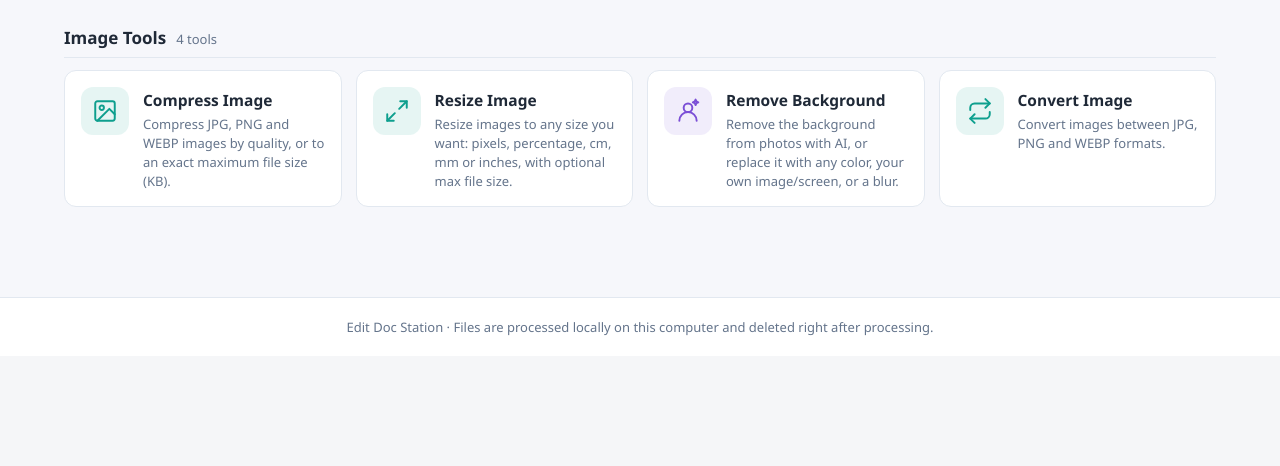
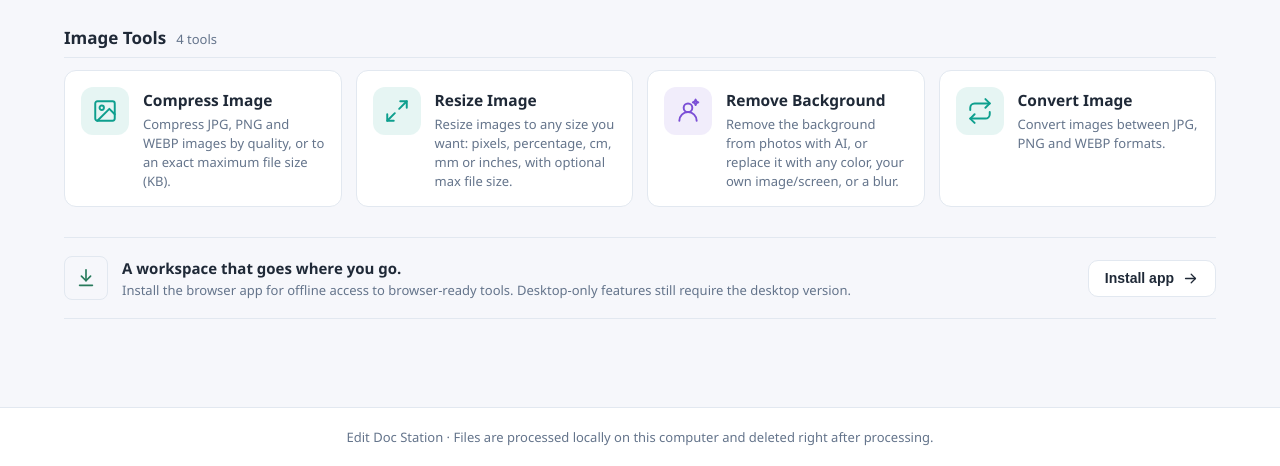
Before and after one commit to namashubh/EditDocStation, a Flask app: page / in a window 1280 px wide. Shown: the part 1545-2011 px from the top of the page. Before the commit the page ends 1880 px from the top, so only its background shows below. Run offline with Flask 3, Linux system fonts and the light colour scheme; some libraries are stand-ins or nearby versions.

Commit message:
Add GitHub-friendly app install and full catalog

```diff
--- a/index.html
+++ b/index.html
@@ -3,9 +3,11 @@
 <head>
   <meta charset="UTF-8">
   <meta name="viewport" content="width=device-width, initial-scale=1.0">
+  <meta name="theme-color" content="#1d4ed8">
   <title>Edit Doc Station - PDF &amp; Image Tools</title>
   <link rel="icon" href="static/logo.svg" type="image/svg+xml">
-  <link rel="stylesheet" href="static/style.css?v=pages-4">
+  <link rel="manifest" href="manifest.webmanifest">
+  <link rel="stylesheet" href="static/style.css?v=pages-5">
 </head>
 <body class="browser-app">
   <header class="topbar">
@@ -30,6 +32,6 @@
   <script src="static/browser-tools.js?v=pages-4"></script>
   <script src="static/background-engine.js?v=background-1"></script>
   <script src="static/background-editor.js?v=background-1"></script>
-  <script src="static/app.js?v=pages-4"></script>
+  <script src="static/app.js?v=pages-8"></script>
 </body>
 </html>
--- a/static/app.js
+++ b/static/app.js
@@ -184,10 +184,8 @@ const TOOLS = [
 
 /* ------------------------------------------------------------------ routing */
 if (window.BrowserTools) {
-  for (let index = TOOLS.length - 1; index >= 0; index--) {
-    if (!BrowserTools.supported.has(TOOLS[index].id)) TOOLS.splice(index, 1);
-  }
   for (const tool of TOOLS) {
+    tool.desktopOnly = !BrowserTools.supported.has(tool.id);
     if (tool.accept === IMG) tool.accept = '.jpg,.jpeg,.png,.webp,.bmp,.gif';
     if (tool.id === 'pdf-to-jpg') {
       tool.desc = 'Render PDF pages as JPG or PNG images.';
@@ -203,11 +201,92 @@ if (window.BrowserTools) {
 }
 
 let homeQuery = '';
+const DESKTOP_ONLY_REASONS = {
+  'pdf-to-word': 'Needs the desktop document extraction and conversion engine.',
+  'pdf-to-powerpoint': 'Needs the desktop document extraction and conversion engine.',
+  'pdf-to-excel': 'Needs the desktop document extraction and conversion engine.',
+  'word-to-pdf': 'Needs the desktop conversion service and a compatible office suite.',
+  'powerpoint-to-pdf': 'Needs the desktop conversion service and a compatible office suite.',
+  'excel-to-pdf': 'Needs the desktop conversion service and a compatible office suite.',
+  'html-to-pdf': 'Needs a local browser-rendering service.',
+  unlock: 'PDF password operations are currently handled by the desktop processor.',
+  protect: 'PDF password operations are currently handled by the desktop processor.',
+};
+let installPromptEvent = null;
+let appInstalled = window.matchMedia('(display-mode: standalone)').matches || window.navigator.standalone === true;
+
+function updateInstallUI() {
+  document.querySelectorAll('[data-install-app]').forEach(button => {
+    button.disabled = appInstalled;
+    const label = button.querySelector('span');
+    if (label) label.textContent = appInstalled ? 'App installed' : 'Install app';
+  });
+}
+
+async function installApp() {
+  const status = $('[data-install-status]');
+  if (appInstalled) {
+    if (status) status.textContent = 'Edit Doc Station is installed on this device.';
+    return;
+  }
+  if (!installPromptEvent) {
+    if (status) status.textContent = 'To install, open your browser menu and choose "Install app" or "Add to Home Screen".';
+    return;
+  }
+  installPromptEvent.prompt();
+  const choice = await installPromptEvent.userChoice;
+  installPromptEvent = null;
+  if (status) status.textContent = choice.outcome === 'accepted' ? 'Edit Doc Station is being installed.' : 'Installation was dismissed.';
+}
+
+window.addEventListener('beforeinstallprompt', event => {
+  event.preventDefault();
+  installPromptEvent = event;
+  updateInstallUI();
+});
+window.addEventListener('appinstalled', () => {
+  appInstalled = true;
+  updateInstallUI();
+  const status = $('[data-install-status]');
+  if (status) status.textContent = 'Edit Doc Station is installed on this device.';
+});
+document.addEventListener('click', event => {
+  if (event.target.closest('[data-install-app]')) installApp();
+});
+if ('serviceWorker' in navigator) {
+  navigator.serviceWorker.register('./service-worker.js')
+    .then(registration => registration.update())
+    .catch(() => {});
+}
+
+function installPromo() {
+  return el('section', { class: 'install-promo', 'aria-labelledby': 'install-title' },
+    el('div', { class: 'install-mark', 'aria-hidden': 'true' }, svgIcon(['M12 3v12', 'M7 10l5 5 5-5', 'M5 20h14'])),
+    el('div', { class: 'install-copy' },
+      el('h2', { id: 'install-title' }, 'A workspace that goes where you go.'),
+      el('p', {}, 'Install the browser app for offline access to browser-ready tools. Desktop-only features still require the desktop version.')),
+    el('div', { class: 'install-action' },
+      el('button', { class: 'btn install-button', type: 'button', 'data-install-app': true },
+        el('span', {}, 'Install app'), svgIcon(['M5 12h14', 'M13 6l6 6-6 6'])),
+      el('p', { class: 'install-status', 'data-install-status': true, role: 'status', 'aria-live': 'polite' })));
+}
+
+function renderDesktopOnly(tool) {
+  $('#app').replaceChildren(
+    el('a', { class: 'back', href: '#' }, '\u2190 All tools'),
+    el('div', { class: 'tool-head' }, toolIcon(tool, true),
+      el('div', {}, el('h1', {}, tool.name), el('p', {}, tool.desc))),
+    el('section', { class: 'desktop-availability' },
+      el('span', { class: 'availability-badge' }, 'Desktop only'),
+      el('p', {}, DESKTOP_ONLY_REASONS[tool.id]),
+      el('p', {}, 'GitHub Pages serves static files and cannot run the local Python, Office, or browser-rendering services this tool needs.')));
+}
 
 function route() {
   if (window.disposeBackgroundEditor) disposeBackgroundEditor();
   const tool = TOOLS.find(t => t.id === location.hash.slice(1));
-  tool ? renderTool(tool) : renderHome();
+  if (tool?.desktopOnly) renderDesktopOnly(tool);
+  else tool ? renderTool(tool) : renderHome();
   window.scrollTo(0, 0);
 }
 window.addEventListener('hashchange', route);
@@ -275,6 +354,15 @@ const toolIcon = (t, big) => el('span', { class: 'icon' + (big ? ' big' : ''), s
   ICONS[t.id] ? svgIcon(ICONS[t.id]) : t.icon,
   ICON_BADGE[t.id] && el('span', { class: 'icon-badge', style: { background: t.color } }, ICON_BADGE[t.id]));
 
+function toolCard(tool) {
+  const body = el('div', {},
+    el('h3', {}, tool.name),
+    el('p', {}, tool.desc),
+    tool.desktopOnly && el('span', { class: 'availability-badge' }, 'Desktop only'));
+  return el('a', { class: 'card' + (tool.desktopOnly ? ' desktop-only' : ''), href: '#' + tool.id },
+    toolIcon(tool), body);
+}
+
 function renderHome() {
   const app = $('#app');
   const search = el('input', { type: 'search', class: 'search', placeholder: window.BrowserTools ? 'Search tools (e.g. merge, resize, watermark)' : 'Search tools (e.g. compress, word, background)', 'aria-label': 'Search tools' });
@@ -289,9 +377,7 @@ function renderHome() {
       if (!items.length) return null;
       return el('section', { class: 'cat-section' },
         el('div', { class: 'cat-head' }, el('h2', {}, label), el('span', { class: 'count' }, `${items.length} tool${items.length > 1 ? 's' : ''}`)),
-        el('div', { class: 'grid' }, items.map(t =>
-          el('a', { class: 'card', href: '#' + t.id }, toolIcon(t),
-            el('div', {}, el('h3', {}, t.name), el('p', {}, t.desc))))));
+        el('div', { class: 'grid' }, items.map(toolCard)));
     }).filter(Boolean));
     if (!list.length) sections.append(el('p', { class: 'empty' }, 'No tools match your search.'));
   };
@@ -302,8 +388,10 @@ function renderHome() {
         el('h1', {}, window.BrowserTools ? 'Edit Doc Station' : 'Document & Image Toolkit'),
         el('p', {}, window.BrowserTools ? 'Files stay in your browser.' : 'Convert, edit, organize and secure PDF documents, and optimize images. Everything is processed privately on this computer.')),
       search),
-    sections);
+    sections,
+    installPromo());
   draw();
+  updateInstallUI();
 }
 
 /* ------------------------------------------------------------------ shared UI */
--- a/static/style.css
+++ b/static/style.css
@@ -33,6 +33,10 @@ a { color: inherit; text-decoration: none; }
 .topnav { display: flex; gap: 4px; flex-wrap: wrap; }
 .topnav a { font-weight: 500; font-size: 14px; color: var(--muted); padding: 7px 12px; border-radius: 8px; }
 .topnav a:hover { color: var(--brand); background: var(--brand-soft); }
+.install-nav { display: inline-flex; align-items: center; gap: 7px; border: 1px solid var(--border); border-radius: 8px; padding: 7px 10px; color: var(--text); background: #fff; font: inherit; font-size: 14px; font-weight: 600; cursor: pointer; }
+.install-nav:hover { color: var(--brand); border-color: #93c5fd; background: var(--brand-soft); }
+.install-nav:disabled { color: var(--muted); cursor: default; }
+.install-nav svg { width: 17px; height: 17px; fill: none; stroke: currentColor; stroke-width: 1.8; stroke-linecap: round; stroke-linejoin: round; }
 .container { max-width: 1200px; margin: 0 auto; padding: 28px 24px 60px; }
 .footer { text-align: center; color: var(--muted); font-size: 13px; padding: 20px; border-top: 1px solid var(--border); background: #fff; }
 
@@ -63,6 +67,10 @@ a { color: inherit; text-decoration: none; }
 .card:hover h3 { color: var(--brand); }
 .card h3 { margin: 2px 0 4px; font-size: 15.5px; font-weight: 600; }
 .card p { color: var(--muted); margin: 0; font-size: 13px; line-height: 1.45; }
+.desktop-only .availability-badge { margin-top: 8px; }
+.availability-badge { display: inline-flex; align-items: center; border: 1px solid #cbd5e1; border-radius: 999px; padding: 2px 8px; color: #475569; background: #f8fafc; font-size: 11px; font-weight: 600; line-height: 1.4; }
+.desktop-availability { max-width: 760px; padding: 20px; border: 1px solid var(--border); border-left: 3px solid #64748b; border-radius: 8px; background: #fff; line-height: 1.6; }
+.desktop-availability p { margin: 12px 0 0; color: var(--muted); }
 .icon {
   position: relative; display: inline-flex; align-items: center; justify-content: center; flex-shrink: 0;
   width: 48px; height: 48px; border-radius: 12px;
@@ -242,6 +250,21 @@ a { color: inherit; text-decoration: none; }
 .browser-app .tool-head > div { min-width: 0; }
 .browser-app .tool-head h1 { overflow-wrap: anywhere; }
 .browser-app .tool-head p { line-height: 1.5; }
+.download-section { max-width: 760px; padding-top: 18px; border-top: 1px solid var(--border); line-height: 1.6; }
+.download-section h2 { font-size: 22px; margin-top: 0; }
+.download-section h3 { font-size: 17px; margin-top: 28px; }
+.download-section .btn { margin: 8px 0; }
+.install-promo { display: flex; align-items: center; gap: 14px; margin: 28px 0; padding: 18px 0; border-top: 1px solid var(--border); border-bottom: 1px solid var(--border); flex-wrap: wrap; }
+.install-mark { display: grid; place-items: center; width: 44px; height: 44px; flex: 0 0 44px; border: 1px solid var(--border); border-radius: 8px; color: #277a5b; }
+.install-mark svg { width: 22px; height: 22px; fill: none; stroke: currentColor; stroke-width: 1.8; stroke-linecap: round; stroke-linejoin: round; }
+.install-copy { flex: 1 1 320px; min-width: 0; }
+.install-copy h2 { margin: 0 0 3px; font-size: 15px; font-weight: 600; }
+.install-copy p, .install-status { margin: 0; color: var(--muted); font-size: 13px; line-height: 1.45; }
+.install-action { flex: 0 0 auto; margin-left: auto; text-align: right; }
+.install-button { display: inline-flex; align-items: center; gap: 8px; white-space: nowrap; }
+.install-button svg { width: 17px; height: 17px; fill: none; stroke: currentColor; stroke-width: 1.8; stroke-linecap: round; stroke-linejoin: round; }
+.install-status:empty { display: none; }
+@media (max-width: 600px) { .install-action { flex: 1 1 calc(100% - 58px); min-width: 0; margin-left: 58px; text-align: left; } .install-status { max-width: 100%; overflow-wrap: anywhere; } }
 .bg-toolbar { display: flex; justify-content: space-between; gap: 12px; flex-wrap: wrap; padding: 12px 0; border-top: 1px solid var(--border); border-bottom: 1px solid var(--border); margin-bottom: 20px; }
 .bg-tabs, .bg-commands, .bg-modes { display: flex; gap: 6px; flex-wrap: wrap; align-items: center; }
 .bg-action { display: inline-flex; gap: 6px; align-items: center; justify-content: center; min-height: 38px; }
```
Also changed, not shown: service-worker.js (added, +46 -0 lines), README.md, manifest.webmanifest (added).
